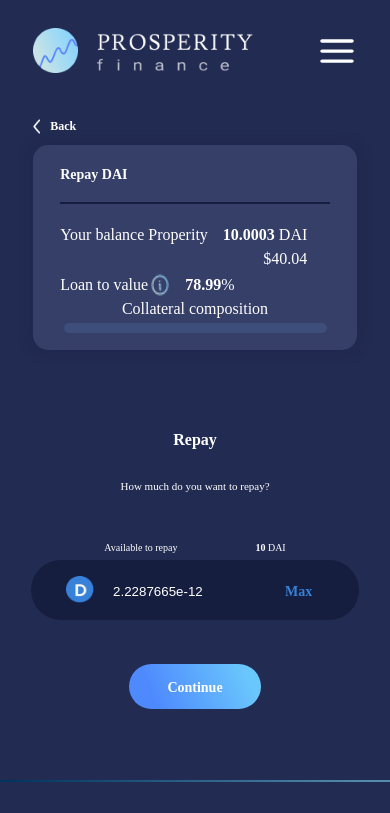
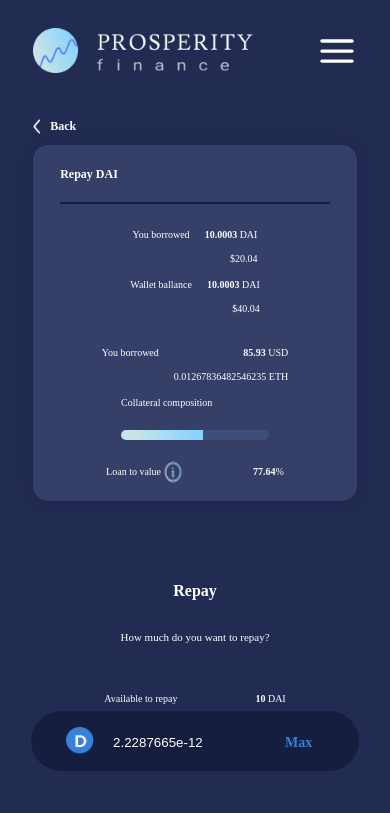
Before and after one commit to RedBlood639/aave-next-figma, a Next.js app: page /repay in a window 390 px wide. Shown: the top 813 px of the page. Built offline with nearby package versions, Linux system fonts and the light colour scheme.

Commit message:
Update All Pages for Second

```diff
--- a/src/pages/repay/index.jsx
+++ b/src/pages/repay/index.jsx
@@ -30,7 +30,16 @@
             <div className={styles.modalcontent}>
               <div className={styles.mgroup1}>
                 <div className={styles.row1}>
-                  <div className={styles.price}>Your balance Properity</div>
+                  <div className={styles.price}>You borrowed</div>
+                  <div className={styles.price}>
+                    <div>
+                      <b>10.0003</b> DAI
+                    </div>
+                    <div className={styles.underdollar}>$20.04</div>
+                  </div>
+                </div>
+                <div className={styles.row1}>
+                  <div className={styles.price}>Wallet ballance</div>
                   <div className={styles.price}>
                     <div>
                       <b>10.0003</b> DAI
@@ -38,18 +47,32 @@
                     <div className={styles.underdollar}>$40.04</div>
                   </div>
                 </div>
+              </div>
+              <div className={styles.mgroup1}>
+                <div className={styles.row1}>
+                  <div className={styles.price}>You borrowed</div>
+                  <div className={styles.price}>
+                    <div className={styles.onlyright}>
+                      <b>85.93</b> USD
+                    </div>
+                    <div className={styles.underdollar}>0.01267836482546235 ETH</div>
+                  </div>
+                </div>
                 <div className={styles.row2}>
+                  <div className={styles.price}>Collateral composition</div>
+                  <div className={styles.progress}>
+                    <div className={styles.marklineprogress}></div>
+                    <div className={styles.lineprogress}></div>
+                  </div>
+                </div>
+              </div>
+              <div className={styles.mgroup2}>
+                <div className={styles.row3}>
                   <div className={styles.add}>
                     <div className={styles.price}>Loan to value</div>
                     <Image src={Info} alt="Info" width={20} height={20} />
                   </div>
-                  <div className={styles.price}><b>78.99</b>%</div>
-                </div>
-              </div>
-              <div className={styles.mgroup2}>
-                <div className={styles.price}>Collateral composition</div>
-                <div className={styles.lineprogress}>
-
+                  <div className={styles.price}><b>77.64</b>%</div>
                 </div>
               </div>
             </div>
--- a/src/pages/repay/repay.module.css
+++ b/src/pages/repay/repay.module.css
@@ -47,19 +47,27 @@
   display: flex;
   justify-content: space-between;
 }
-.mgroup1 {
+.mgroup1,
+.mgroup2 {
   display: flex;
-  /* align-items: center; */
+  flex-direction: column;
   grid-gap: 30px;
 }
 .row1,
 .row2 {
   display: flex;
-  /* align-items: center; */
   grid-gap: 15px;
 }
+.row3 {
+  display: flex;
+  grid-gap: 70px;
+}
 .row2 {
-  align-items: center;
+  align-items: flex-start;
+  flex-direction: column;
+}
+.onlyright {
+  text-align: right;
 }
 .underdollar {
   text-align: right;
@@ -81,11 +89,20 @@
   display: flex;
   grid-gap: 2px;
 }
+.progress {
+  display: flex;
+}
+.marklineprogress {
+  background: linear-gradient(65.4deg, #c9e4e6 18.74%, #87d4ff 88.33%);
+  border-radius: 25px 0px 0px 25px;
+  width: 148px;
+  height: 10px;
+}
 .lineprogress {
-  width: 263px;
+  background: #3d4e7a;
+  border-radius: 0px 25px 25px 0px;
+  width: 115px;
   height: 10px;
-  background: #3d4e7a;
-  border-radius: 25px;
 }
 .borrow {
   padding-top: 72px;
@@ -169,12 +186,30 @@
   color: #ffffff;
   cursor: pointer;
 }
-@media screen and (max-width: 1180px) {
+@media screen and (max-width: 1018px) {
   .modalcontent {
     display: flex;
     flex-direction: column;
+    align-items: center;
     justify-content: center;
+    grid-gap: 20px;
+  }
+  .mgroup1 {
+    display: flex;
+    flex-direction: row;
+  }
+}
+@media screen and (max-width: 854px) {
+  .modalcontent {
+    display: flex;
+    flex-direction: column;
     align-items: center;
+    justify-content: center;
+    grid-gap: 20px;
+  }
+  .mgroup1 {
+    display: flex;
+    flex-direction: column;
   }
 }
 @media screen and (max-width: 768px) {
@@ -204,9 +239,13 @@
   .modalcontent {
     display: flex;
     flex-direction: column;
+    align-items: center;
+    justify-content: center;
   }
   .mgroup1 {
     display: flex;
+    align-items: center;
+    justify-content: center;
     width: 100%;
     grid-gap: 2px 160px;
   }
@@ -216,12 +255,12 @@
     grid-gap: 2px 80px;
   }
 }
-@media screen and (max-width: 370px) {
+@media screen and (max-width: 414px) {
   .modaltitle {
     font-size: 12px;
   }
   .price {
-    font-size: 12px;
+    font-size: 10px;
   }
   .lineprogress {
     width: 80%;
--- a/src/pages/withdraw/withdraw.module.css
+++ b/src/pages/withdraw/withdraw.module.css
@@ -59,7 +59,7 @@
   grid-gap: 15px;
 }
 .row2 {
-  align-items: center;
+  align-items: flex-start;
 }
 .underdollar {
   text-align: right;
```
